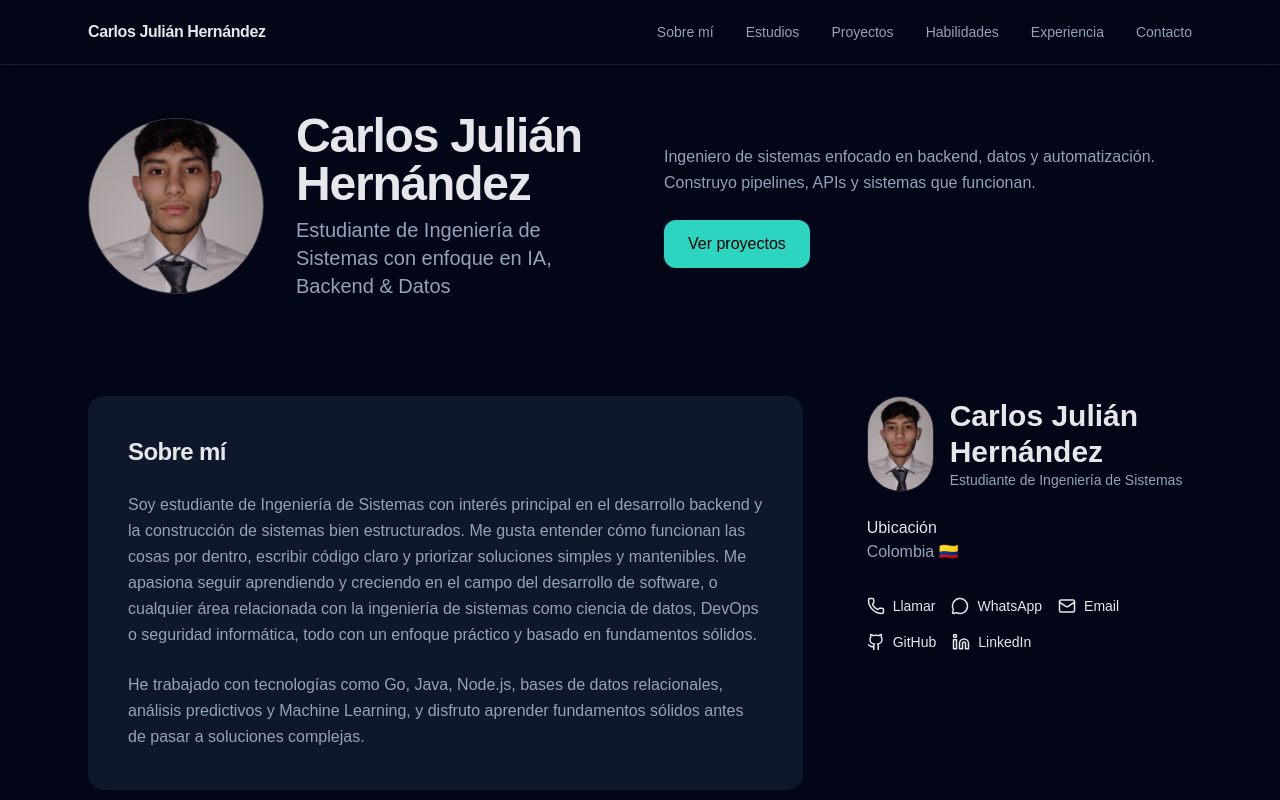
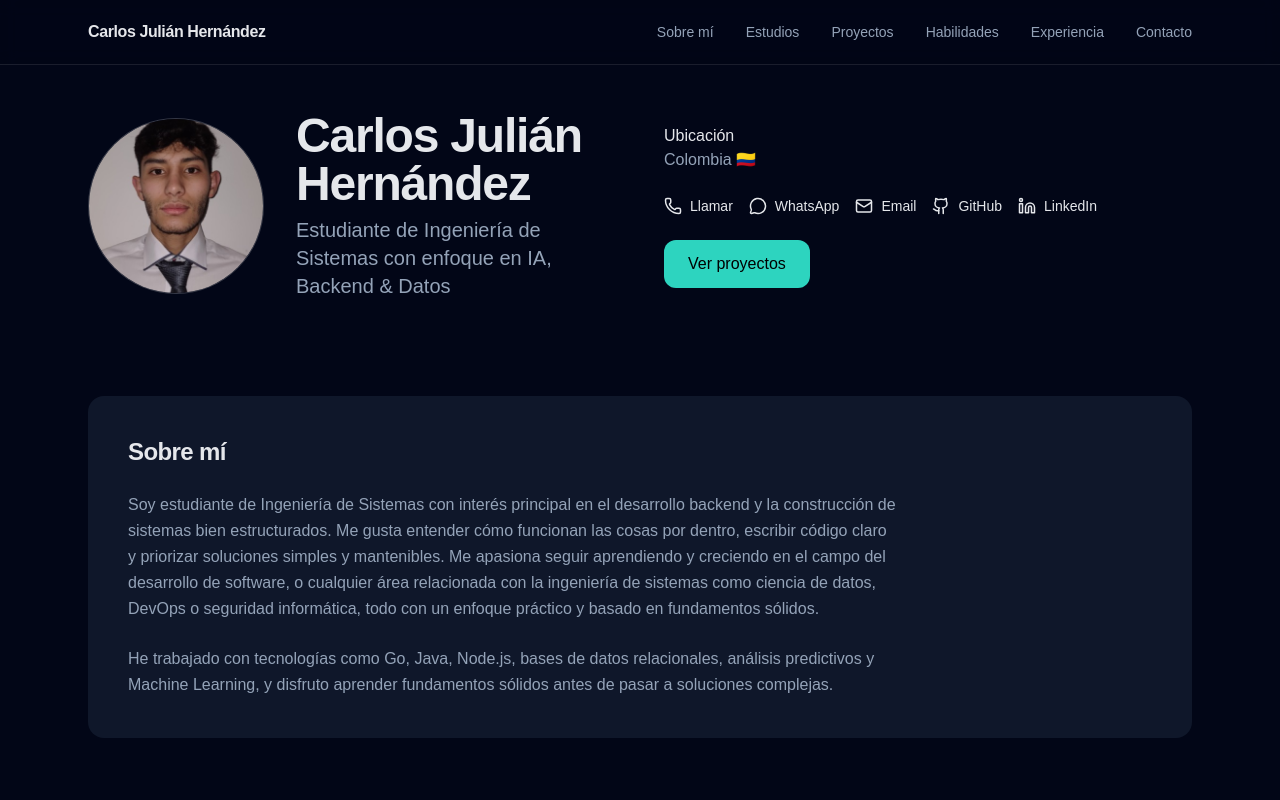
Before and after one commit to carlosh1016/portafolio-web, a Next.js app: page / in a window 1280 px wide. Shown: the top 800 px of the page. Built offline with nearby package versions, Linux system fonts and the light colour scheme.

Commit message:
general improvements

```diff
--- a/app/page.tsx
+++ b/app/page.tsx
@@ -3,7 +3,6 @@ import Hero from "@/components/Hero";
 import About from "@/components/About";
 import BentoGrid from "@/components/BentoGrid";
 import Experience from "@/components/Experience";
-import Profile from "@/components/Profile";
 import Footer from "@/components/Footer";
 import Projects from "@/components/Projects";
 import Skills from "@/components/Skills";
@@ -16,29 +15,16 @@ export default function Home() {
       <main className="max-w-6xl mx-auto px-6 pt-28 space-y-24">
         <Hero />
 
-        {/* Usamos un grid de 3 columnas para pantallas grandes (lg) */}
-        <div className="grid grid-cols-1 lg:grid-cols-3 gap-16">
+        <About />
 
-          {/* Columna Principal (ocupa 2 de 3 columnas) */}
-          <div className="lg:col-span-2 space-y-24">
-            <About />
+        {/* El BentoGrid muestra la formación y el stack antes de los proyectos */}
+        <BentoGrid />
 
-            {/* El BentoGrid ahora muestra tu formación y stack antes de los proyectos */}
-            <BentoGrid />
+        <Projects />
 
-            {/* Sección de proyectos (Portafolio y Cloth Inc) */}
-            <Projects />
+        <Skills />
 
-            <Skills />
-
-            <Experience />
-          </div>
-
-          {/* Columna Lateral (Perfil y contacto) */}
-          <aside className="space-y-8">
-            <Profile />
-          </aside>
-        </div>
+        <Experience />
 
         <Footer />
       </main>
--- a/components/Hero.tsx
+++ b/components/Hero.tsx
@@ -1,4 +1,7 @@
 import Image from "next/image";
+import { Mail, Github, Linkedin } from "lucide-react";
+import PhoneContact from "./PhoneContact";
+import SocialLink from "./ui/SocialLink";
 
 export default function Hero() {
   return (
@@ -35,12 +38,39 @@ export default function Hero() {
 
       </div>
 
-      {/* Subtexto + CTA */}
-      <div className="space-y-6">
-        <p className="max-w-xl text-[var(--muted)] leading-relaxed">
-          Ingeniero de sistemas enfocado en backend, datos y automatización.
-          Construyo pipelines, APIs y sistemas que funcionan.
-        </p>
+      {/* Ubicación + contacto + CTA */}
+      <div id="contact" className="space-y-6 scroll-mt-24">
+        <div>
+          <h4 className="font-medium">Ubicación</h4>
+          <p className="text-[var(--muted)]">Colombia 🇨🇴</p>
+        </div>
+
+        <div className="flex flex-wrap gap-4">
+          <PhoneContact />
+
+          <SocialLink
+            icon={<Mail size={18} />}
+            label="Email"
+            href="mailto:carlosjher1016@gmail.com"
+            ariaLabel="Enviar email"
+          />
+
+          <SocialLink
+            icon={<Github size={18} />}
+            label="GitHub"
+            href="https://github.com/carlosh1016"
+            external
+            ariaLabel="Ver perfil de GitHub"
+          />
+
+          <SocialLink
+            icon={<Linkedin size={18} />}
+            label="LinkedIn"
+            href="https://www.linkedin.com/in/carlos-hernandez-5557a8320/"
+            external
+            ariaLabel="Ver perfil de LinkedIn"
+          />
+        </div>
 
         <div className="flex gap-4">
           <a
--- a/components/Profile.tsx
+++ /dev/null
@@ -1,70 +0,0 @@
-import Image from "next/image";
-import {
-  Mail,
-  Github,
-  Linkedin,
-} from "lucide-react";
-import PhoneContact from "./PhoneContact";
-import SocialLink from "./ui/SocialLink";
-
-export default function Profile() {
-  return (
-    <section id="contact" className="space-y-6 scroll-mt-24">
-
-      {/* Foto + Nombre */}
-      <div className="flex items-center gap-4">
-        <div className="relative w-24 h-24 rounded-full overflow-hidden border border-white/10">
-          <Image
-            src="/images/perfil.jpeg"
-            alt="Carlos Julián Hernández"
-            fill
-            sizes="96px"
-            className="object-cover"
-          />
-        </div>
-
-        <div>
-          <h2 className="text-3xl font-bold">Carlos Julián Hernández</h2>
-          <p className="text-sm text-[var(--muted)]">
-            Estudiante de Ingeniería de Sistemas
-          </p>
-        </div>
-      </div>
-
-      {/* Card secundaria */}
-      <div className="hover:scale-[1.02] transition-transform duration-300">
-        <h4 className="font-medium">Ubicación</h4>
-        <p className="text-[var(--muted)]">Colombia 🇨🇴</p>
-      </div>
-
-      {/* Contacto con iconos */}
-      <div className="flex flex-wrap gap-4 pt-2">
-
-        <PhoneContact />
-
-        <SocialLink
-          icon={<Mail size={18} />}
-          label="Email"
-          href="mailto:carlosjher1016@gmail.com"
-          ariaLabel="Enviar email"
-        />
-
-        <SocialLink
-          icon={<Github size={18} />}
-          label="GitHub"
-          href="https://github.com/carlosh1016"
-          external
-          ariaLabel="Ver perfil de GitHub"
-        />
-
-        <SocialLink
-          icon={<Linkedin size={18} />}
-          label="LinkedIn"
-          href="https://www.linkedin.com/in/carlos-hernandez-5557a8320/"
-          external
-          ariaLabel="Ver perfil de LinkedIn"
-        />
-      </div>
-    </section>
-  );
-}
```
